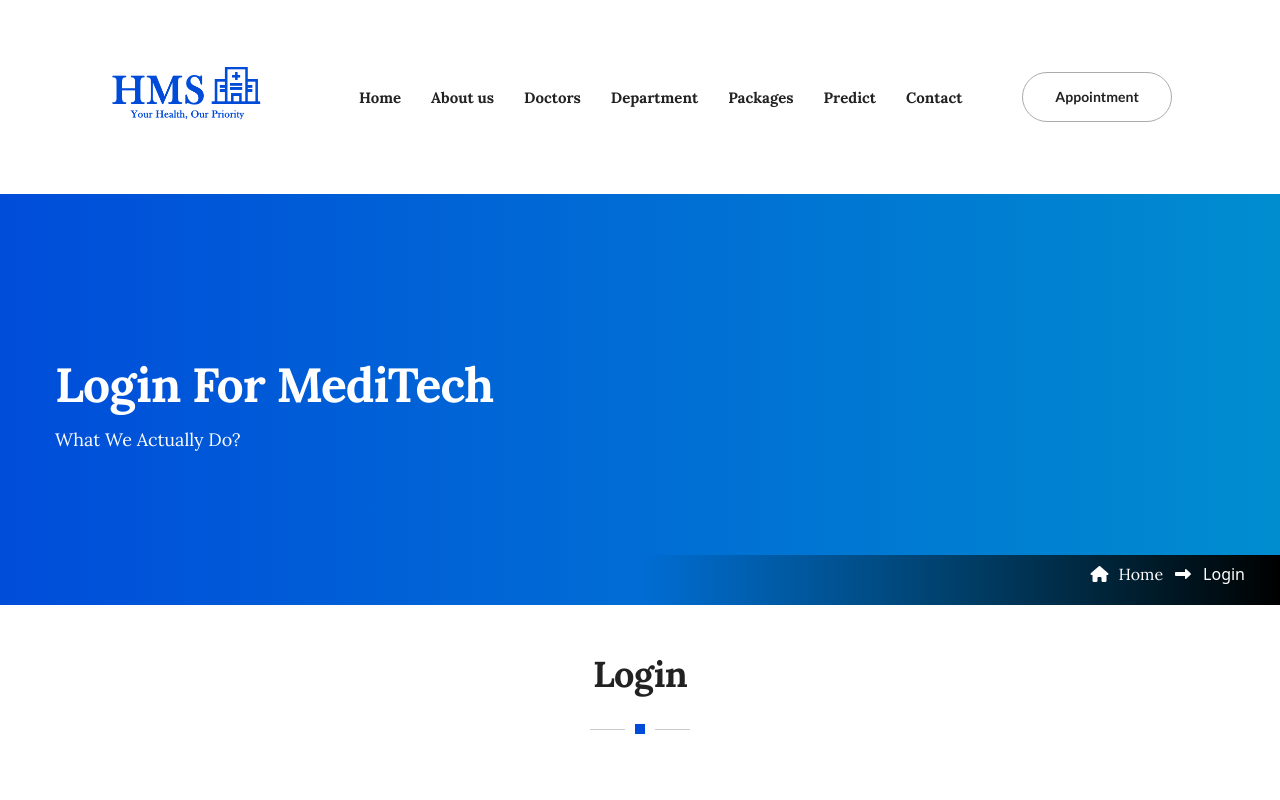
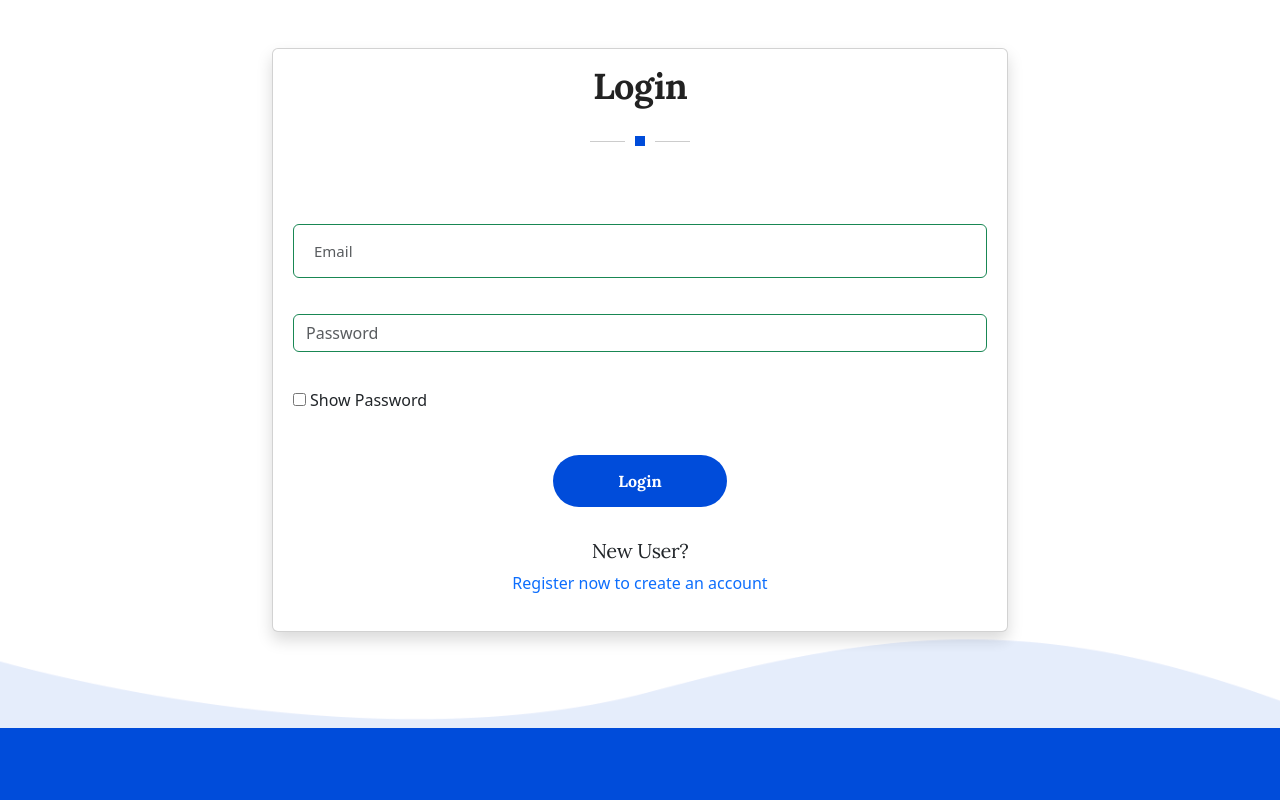
Before and after one commit to SoadAhmed98/HMS_Frontend_Template, a React (Create React App) app: page /login in a window 1280 px wide. Shown: the top 800 px of the page. Built offline with nearby package versions, Linux system fonts and the light colour scheme.

Commit message:
Update login.js

```diff
--- a/src/Pages/login.js
+++ b/src/Pages/login.js
@@ -208,11 +208,12 @@ const Login = (props) => {
 
   return (
    <>
-      <Navbar />
-      <Header head="Login For MediTech" content="What We Actually Do?" place="Login" />
+      {/* <Navbar /> */}
       <div className="container mt-5 mb-5">
         <div className="row justify-content-center">
-          <div className="auto-container">
+          <div className="col-md-8">
+            <div className="card shadow">
+              <div className="card-body">
                 <div className="sec-title centered">
                   <h2>Login</h2>
                   <div className="separator"></div>
@@ -280,6 +281,8 @@ const Login = (props) => {
               </div>
             </div>
           </div>
+        </div>
+      </div>
     </>
   );
 };
```
Lines whose indentation alone changed are shown as unchanged.
